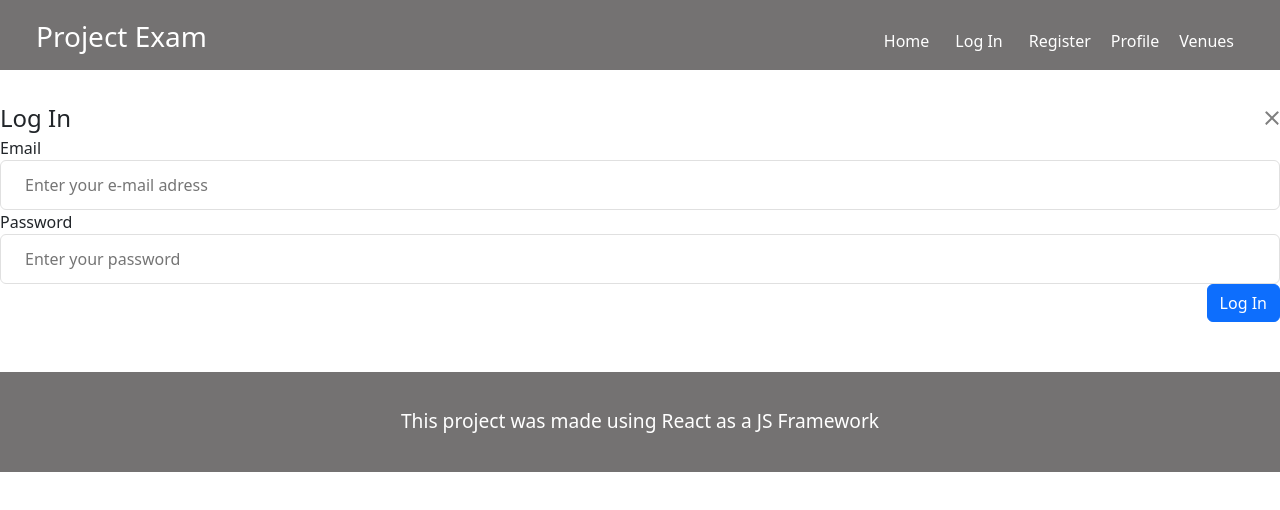
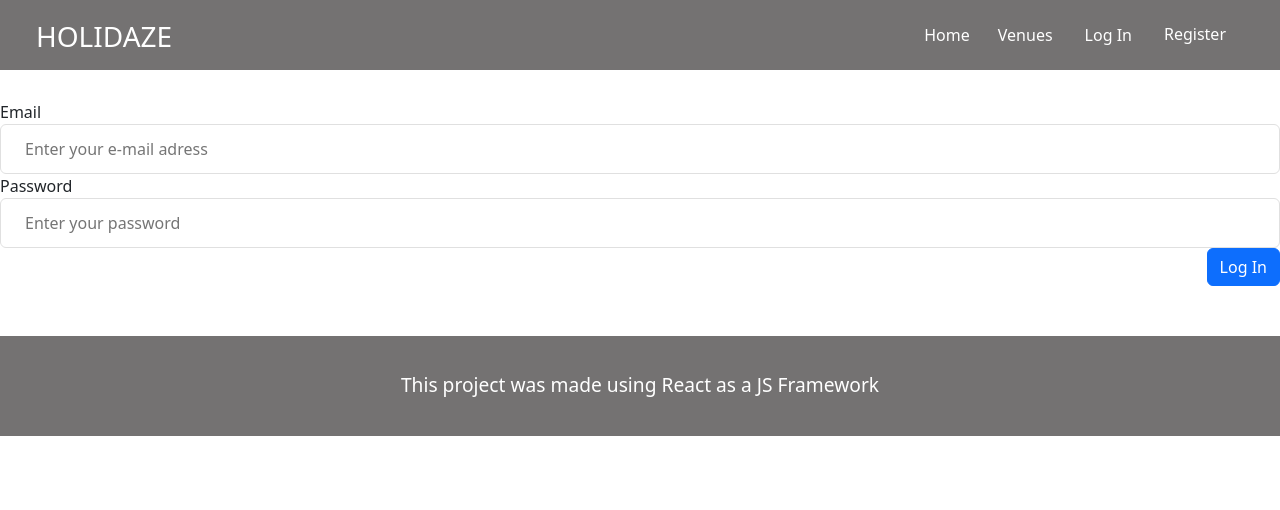
Before and after one commit to akeek/pe-holidaze-sae, a React (Create React App) app in the folder holidaze-pe/: page /login in a window 1280 px wide. Shown: the top 510 px of the page. Built offline with nearby package versions, Linux system fonts and the light colour scheme.

Commit message:
master updates to login

```diff
--- a/holidaze-pe/src/components/Header.jsx
+++ b/holidaze-pe/src/components/Header.jsx
@@ -1,10 +1,31 @@
-import React, { useState } from "react";
+import React, { useState, useEffect } from "react";
 import { Link } from "react-router-dom";
-import { Modal } from "react-bootstrap";
+import { Modal, Nav, Navbar } from "react-bootstrap";
 import LogIn from "../pages/login/login";
+import { UserContext } from "../useContext/states";
+import { useNavigate } from "react-router-dom";
 
-function Navbar() {
+function CustomNavbar() {
   const [showLoginModal, setShowLoginModal] = useState(false);
+  const { user, setUser } = React.useContext(UserContext);
+  const navigate = useNavigate();
+
+  useEffect(() => {
+    const localStoredUser = JSON.parse(localStorage.getItem("user"));
+    setUser(
+      localStoredUser
+        ? { loggedIn: true, venueManager: localStoredUser.isVenueManager }
+        : { loggedIn: false, venueManager: false }
+    );
+  }, [setUser]);
+
+  function logout() {
+    if (window.confirm("Do you want to log out?")) {
+      setUser({ loggedIn: false, venueManager: false });
+      localStorage.clear();
+      navigate("/");
+    }
+  }
 
   const handleLoginClick = () => {
     setShowLoginModal(true);
@@ -15,26 +36,43 @@ function Navbar() {
   };
 
   return (
-    <nav className="navbar">
-      <ul>
-        <li>
+    <Navbar expand="md">
+      <Navbar.Toggle aria-controls="navbar-nav" />
+      <Navbar.Collapse id="navbar-nav">
+        <Nav className="mr-auto">
           <Link to="/">Home</Link>
-        </li>
-        <li>
-          <button className="loginBtn" onClick={handleLoginClick}>
-            Log In
-          </button>
-        </li>
-        <li>
-          <Link to="/register">Register</Link>
-        </li>
-        <li>
-          <Link to="/profile">Profile</Link>
-        </li>
-        <li>
-          <Link to="/venues">Venues</Link>
-        </li>
-      </ul>
+          {user.loggedIn && (
+            <Nav.Link className="link">
+              <Link to="/profile">Profile</Link>
+            </Nav.Link>
+          )}
+          <Nav.Link className="link">
+            <Link to="/venues">Venues</Link>
+          </Nav.Link>
+        </Nav>
+        <Nav className="ml-auto">
+          {user.loggedIn ? (
+            <>
+              <Nav.Link className="link">
+                <button className="loginBtn" onClick={logout}>
+                  Log Out
+                </button>
+              </Nav.Link>
+            </>
+          ) : (
+            <>
+              <Nav.Link className="link">
+                <button className="loginBtn" onClick={handleLoginClick}>
+                  Log In
+                </button>
+              </Nav.Link>
+              <Nav.Link className="link">
+                <Link to="/register">Register</Link>
+              </Nav.Link>
+            </>
+          )}
+        </Nav>
+      </Navbar.Collapse>
       <Modal show={showLoginModal} onHide={handleCloseLoginModal}>
         <Modal.Header closeButton>
           <Modal.Title>Log In</Modal.Title>
@@ -43,7 +81,7 @@ function Navbar() {
           <LogIn handleClose={handleCloseLoginModal} />
         </Modal.Body>
       </Modal>
-    </nav>
+    </Navbar>
   );
 }
 
@@ -51,9 +89,9 @@ function Header() {
   return (
     <header>
       <div>
-        <h3>Project Exam</h3>
+        <h3>HOLIDAZE</h3>
       </div>
-      <Navbar />
+      <CustomNavbar />
     </header>
   );
 }
--- a/holidaze-pe/src/index.css
+++ b/holidaze-pe/src/index.css
@@ -24,22 +24,20 @@ nav {
   display: flex;
   margin: 0;
   align-items: center;
-
+  z-index: 9;
 }
 
-.navbar li a {
+.navbar a {
   text-decoration: none;
   color: white;
-}
-
-nav ul li {
   list-style-type: none;
   display: inline;
   padding: 10px;
+  background-color: #747272;
 }
 
-.navbar li a:hover {
-  color: #9B1212;
+.navbar a:hover {
+  color: #9b1212;
 }
 
 footer {
@@ -55,8 +53,18 @@ footer {
   padding: 35px;
 }
 
-.loginBtn{
+.loginBtn {
   border: none;
   background-color: #747272;
   color: white;
 }
+
+.loginBtn:hover {
+  color: #9b1212;
+}
+
+.navbar-toggler {
+  position: relative;
+  top: -12px;
+  left: 10px;
+}
--- a/holidaze-pe/src/index.js
+++ b/holidaze-pe/src/index.js
@@ -5,14 +5,15 @@ import App from "./App";
 import reportWebVitals from "./reportWebVitals";
 import { BrowserRouter } from "react-router-dom";
 import "bootstrap/dist/css/bootstrap.min.css";
+import { Provider } from "./useContext/states";
 
 const root = ReactDOM.createRoot(document.getElementById("root"));
 root.render(
-  <React.StrictMode>
+  <Provider>
     <BrowserRouter>
       <App />
     </BrowserRouter>
-  </React.StrictMode>
+  </Provider>
 );
 
 reportWebVitals();
--- a/holidaze-pe/src/pages/login/login.js
+++ b/holidaze-pe/src/pages/login/login.js
@@ -8,7 +8,7 @@ import "react-toastify/dist/ReactToastify.css";
 
 
 function LogIn() {
-  const [setShowAlert] = useState(false);
+  const [alert, setAlert] = useState(false);
   const initialValues = { email: "", password: "" };
 
   const handleSubmit = async (values) => {
@@ -24,10 +24,13 @@ function LogIn() {
       if (response.ok) {
         const data = await response.json();
         localStorage.setItem('user', JSON.stringify(data));
-        setShowAlert(true);
+        setAlert(true);
         toast.success('Login was great success!', {
           position: toast.POSITION.TOP_CENTER,
         });
+        setTimeout(() => {
+          window.location.reload();
+        }, 2000);
       } else {
         toast.error('Invalid email or password', {
           position: toast.POSITION.TOP_CENTER,
@@ -48,13 +51,8 @@ function LogIn() {
         const { handleSubmit } = formik;
         return (
           <Modal.Dialog>
-            <Modal.Header closeButton>
-              <Modal.Title>Log In</Modal.Title>
-            </Modal.Header>
             <Modal.Body>
               <Form onSubmit={handleSubmit} className={styles.form}>
-                <div className={styles.wrap}></div>
-
                 <div>
                   <label>Email</label>
                   <Field
@@ -98,7 +96,7 @@ function LogIn() {
                 Log In
               </Button>
             </Modal.Footer>
-            <ToastContainer position="top-center" autoClose={5000} />
+            <ToastContainer position="top-center" autoClose={2500} />
           </Modal.Dialog>
         );
       }}
--- a/holidaze-pe/src/styles/login.module.css
+++ b/holidaze-pe/src/styles/login.module.css
@@ -1,4 +1,4 @@
-.loginContainer{
+.loginContainer {
     background-color: rgba(245, 244, 244, 0.768);
     width: 50%;
     text-align: center;
--- /dev/null
+++ b/holidaze-pe/src/useContext/states.jsx
@@ -0,0 +1,19 @@
+import React, { createContext, useState } from "react";
+
+const UserContext = createContext();
+
+const Provider = ({ children }) => {
+    const [user, setUser] = useState({
+        isLoggedIn: false,
+        isVenueManager: false,
+        accessToken: "",
+    });
+
+    return (
+        <UserContext.Provider value={{ user, setUser }}>
+            {children}
+        </UserContext.Provider>
+    );
+};
+
+export { UserContext, Provider };
```
